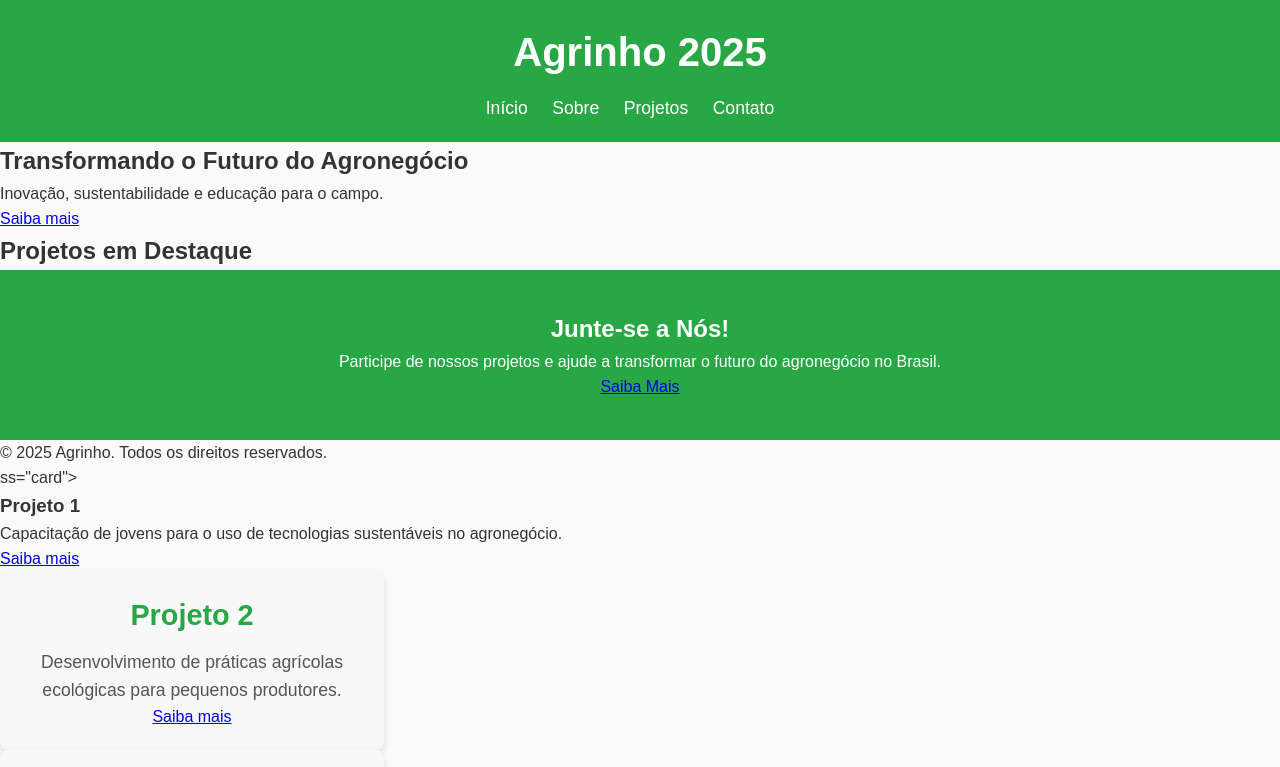
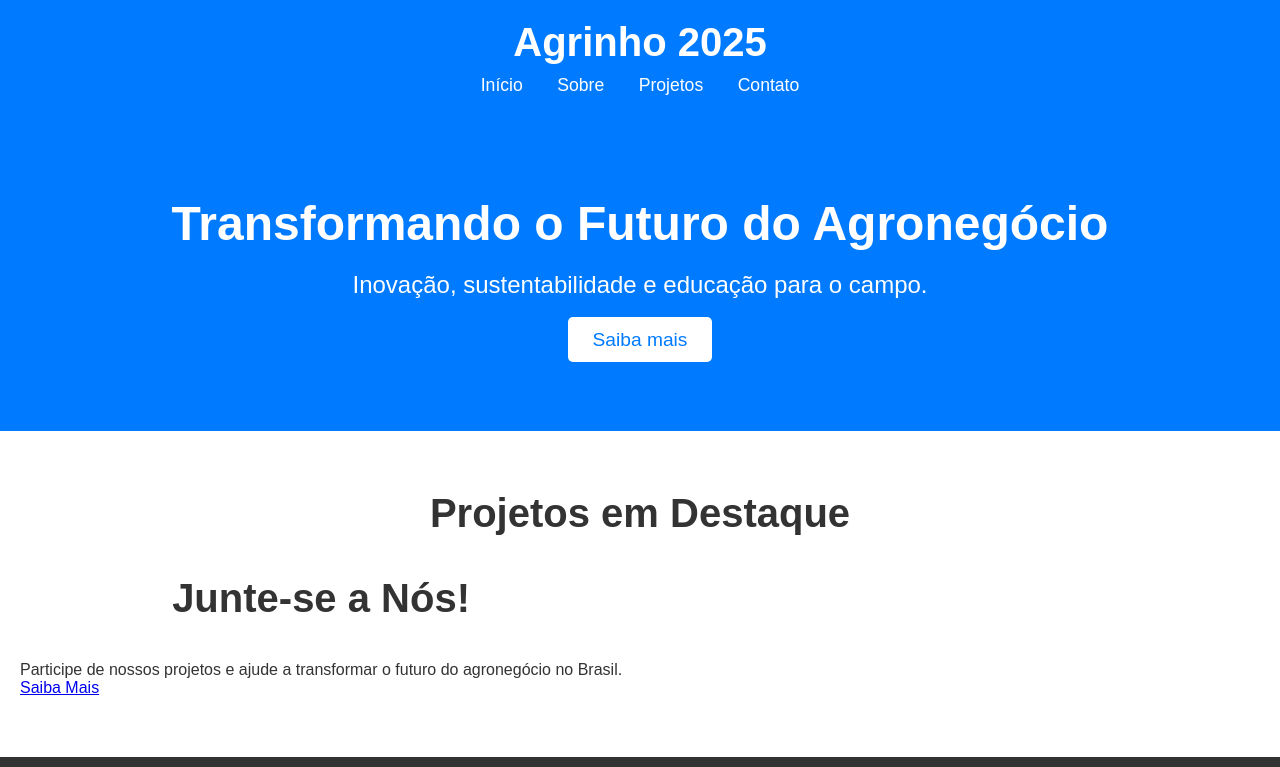
Before and after one commit to Vladymir33k/agrinho, a plain HTML site: page index.html in a window 1280 px wide. Shown: the top 767 px of the page. Drawn offline with Linux system fonts and the light colour scheme.

Commit message:
Update style.css

```diff
--- a/style.css
+++ b/style.css
@@ -1,29 +1,27 @@
-/* Resetando margens e padding */
+/* Reset de margin e padding */
 * {
     margin: 0;
     padding: 0;
     box-sizing: border-box;
 }
 
-/* Corpo da página */
+/* Estilos gerais */
 body {
     font-family: 'Arial', sans-serif;
-    background-color: #fafafa;
+    background-color: #f4f4f4;
     color: #333;
-    line-height: 1.6;
 }
 
-/* Estilos do cabeçalho */
+/* Cabeçalho */
 header {
-    background-color: #28a745;
-    padding: 20px 0;
+    background-color: #007bff;
+    padding: 20px;
     text-align: center;
-    color: white;
 }
 
 .header-container h1 {
     font-size: 2.5rem;
-    margin-bottom: 10px;
+    color: white;
 }
 
 header nav ul {
@@ -33,7 +31,7 @@ header nav ul {
 
 header nav ul li {
     display: inline;
-    margin-right: 20px;
+    margin: 0 15px;
 }
 
 header nav ul li a {
@@ -46,56 +44,64 @@ header nav ul li a:hover {
     text-decoration: underline;
 }
 
-/* Estilos principais */
-main {
-    padding: 40px 20px;
+/* Seção Hero */
+.hero {
+    background-color: #007bff;
+    color: white;
+    padding: 80px 0;
+    text-align: center;
 }
 
-/* Seção Intro */
-.intro {
+.hero h2 {
+    font-size: 3rem;
+    margin-bottom: 20px;
+}
+
+.hero p {
+    font-size: 1.5rem;
+    margin-bottom: 30px;
+}
+
+.hero .btn {
+    background-color: white;
+    color: #007bff;
+    padding: 12px 25px;
+    border-radius: 5px;
+    text-decoration: none;
+    font-size: 1.2rem;
+    transition: background-color 0.3s ease;
+}
+
+.hero .btn:hover {
+    background-color: #f4f4f4;
+}
+
+/* Seção de Projetos */
+.projects {
+    background-color: #fff;
+    padding: 60px 20px;
+}
+
+.projects h2 {
     text-align: center;
+    font-size: 2.5rem;
     margin-bottom: 40px;
 }
 
-.intro h2 {
-    font-size: 2.5rem;
-    color: #333;
-    margin-bottom: 15px;
-}
-
-.intro p {
-    font-size: 1.2rem;
-    color: #555;
-}
-
-/* Seção de Serviços */
-.services {
-    background-color: #ffffff;
-    padding: 40px 0;
-}
-
-.services h2 {
-    text-align: center;
-    font-size: 2.5rem;
-    margin-bottom: 30px;
-    color: #333;
-}
-
-.cards {
+.project-cards {
     display: flex;
     justify-content: space-between;
-    gap: 20px;
+    gap: 30px;
     flex-wrap: wrap;
 }
 
 .card {
-    background-color: #f8f8f8;
-    padding: 20px;
+    background-color: #f9f9f9;
+    padding: 25px;
+    width: 30%;
     border-radius: 8px;
-    box-shadow: 0 4px 8px rgba(0, 0, 0, 0.1);
-    width: 30%;
-    text-align: center;
-    transition: transform 0.3s ease-in-out;
+    box-shadow: 0 4px 12px rgba(0, 0, 0, 0.1);
+    transition: transform 0.3s ease;
 }
 
 .card:hover {
@@ -104,21 +110,57 @@ main {
 
 .card h3 {
     font-size: 1.8rem;
-    margin-bottom: 10px;
-    color: #28a745;
+    color: #007bff;
+    margin-bottom: 15px;
 }
 
 .card p {
-    font-size: 1.1rem;
-    color: #555;
+    font-size: 1rem;
+    margin-bottom: 20px;
 }
 
-/* Seção CTA */
-.cta {
-    background-color: #28a745;
+.card-btn {
+    background-color: #007bff;
     color: white;
-    padding: 40px 20px;
+    padding: 10px 20px;
+    text-decoration: none;
+    border-radius: 5px;
+    transition: background-color 0.3s ease;
+}
+
+.card-btn:hover {
+    background-color: #0056b3;
+}
+
+/* Rodapé */
+footer {
+    background-color: #333;
+    color: white;
+    padding: 20px;
     text-align: center;
 }
 
-.cta h2 {
+footer p {
+    font-size: 1rem;
+}
+
+/* Responsividade */
+@media (max-width: 768px) {
+    .project-cards {
+        flex-direction: column;
+        align-items: center;
+    }
+
+    .card {
+        width: 80%;
+        margin-bottom: 20px;
+    }
+
+    .hero h2 {
+        font-size: 2.5rem;
+    }
+
+    .hero p {
+        font-size: 1.2rem;
+    }
+}
```
